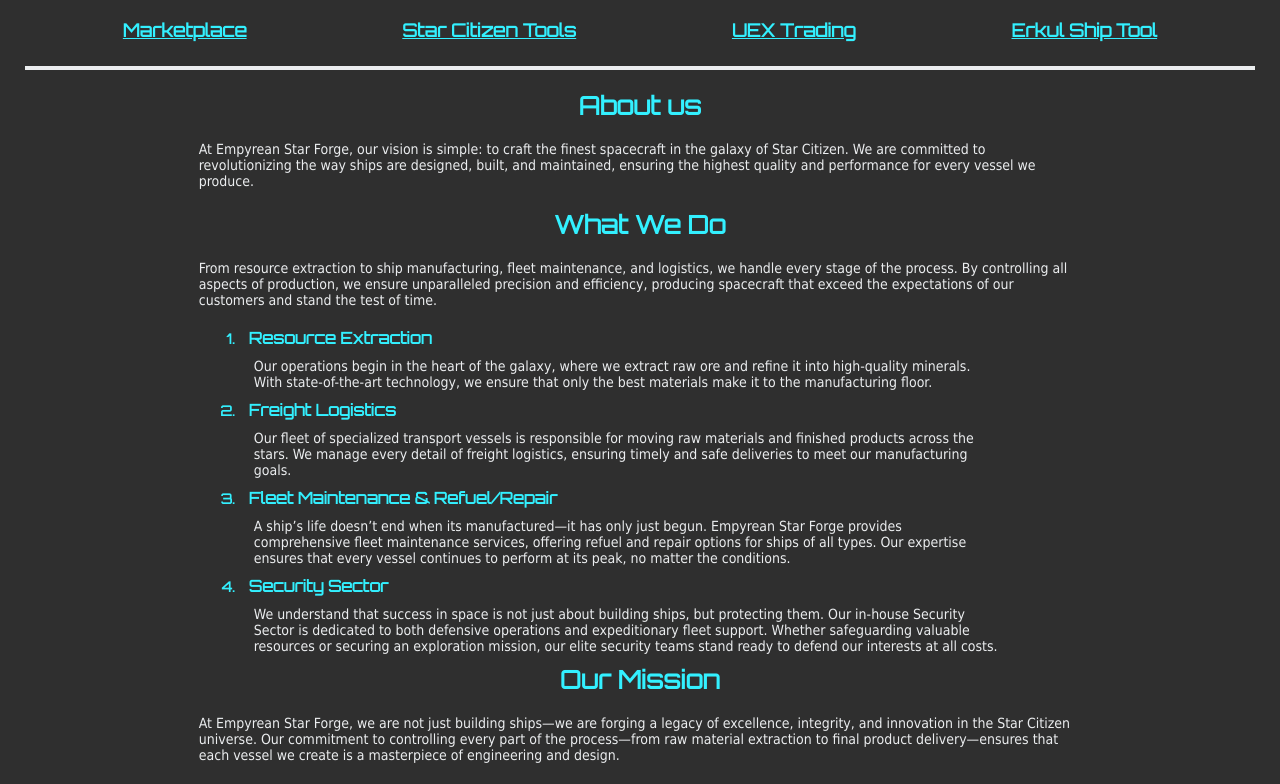
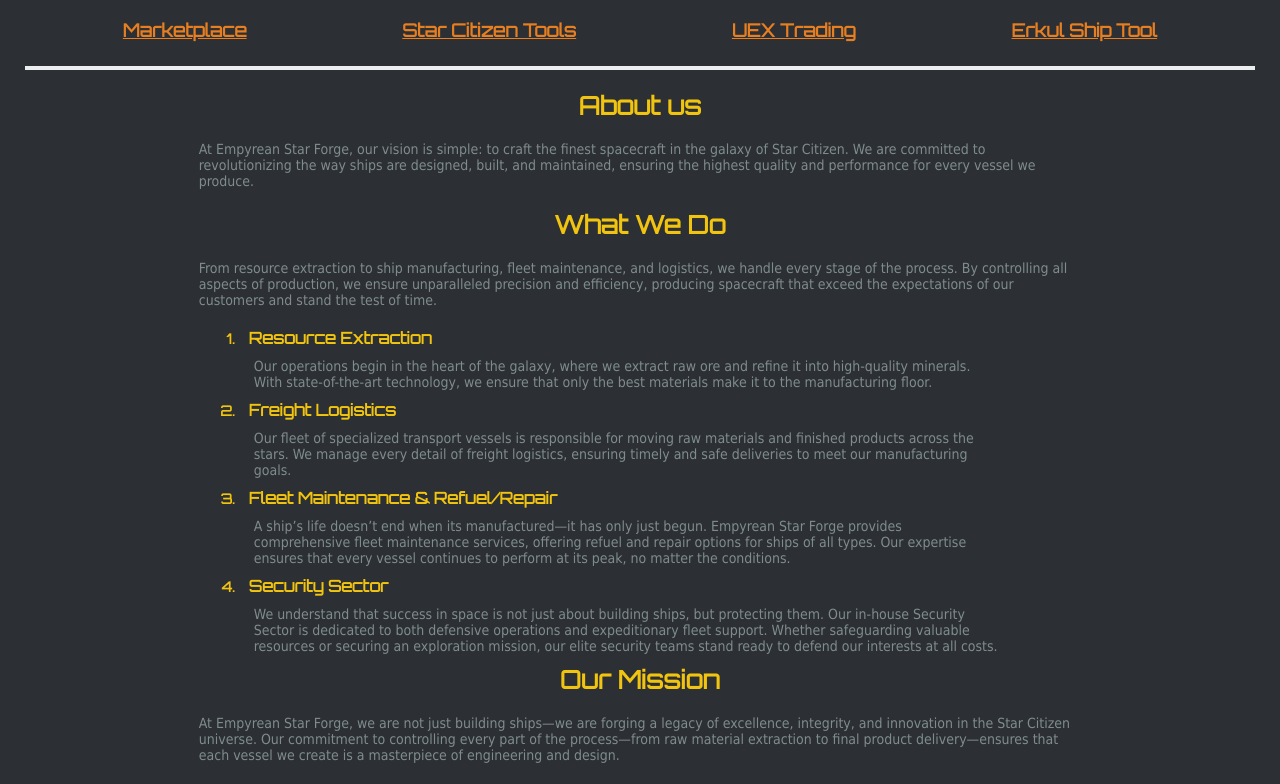
Before and after one commit to awelsh216/ESFSite, a plain HTML site: page index.html in a window 1280 px wide. Shown: the part 123-907 px from the top of the page. Drawn offline with Linux system fonts and the light colour scheme.

Commit message:
Update main.css
Updated CSS to match colorways on Marketplace

```diff
--- a/main.css
+++ b/main.css
@@ -10,15 +10,15 @@
     font: bold 14px;
     padding: 15px;
     text-align: center;
-    color: #33f0ff;
+    color: #E67E22;
 }
 
 body {
     padding: 25px;
     font: 16px 'Boldonse';
-    background-color: #2f2f2f;
+    background-color: #2C2F33;
     margin: 0;
-    color: #ebedef;
+    color: #7F8C8D;
     font-size: 14px;
 }
 
@@ -31,7 +31,7 @@
 
 h2 {
     font-size: 25px;
-    color: #33f0ff;
+    color: #F1C40F;
 }
 
 h4 {
@@ -42,7 +42,7 @@
     padding: 10px;
     font-weight: bold;
     font-family: 'Orbitron', Tahoma;
-    color: #33f0ff;
+    color: #F1C40F;
 }
 
 ol {
```
